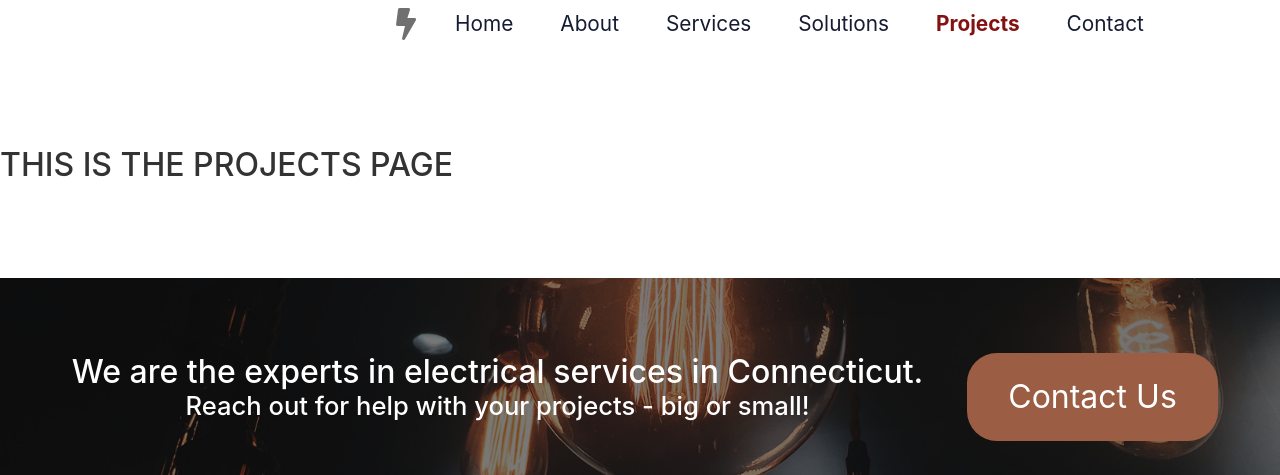
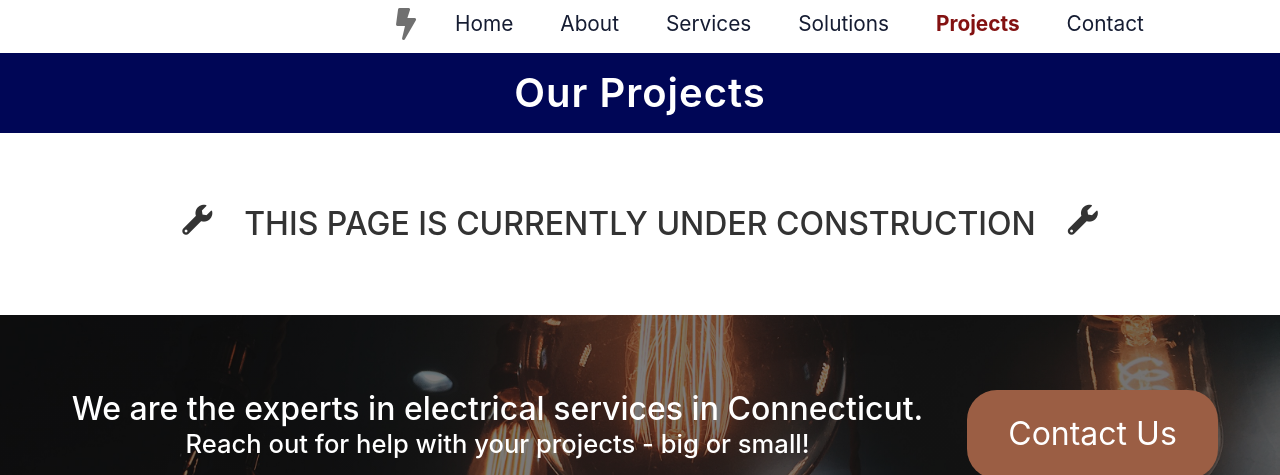
Before and after one commit to akovacs6194/electric-works, a website: page app/projects.html in a window 1280 px wide. Shown: the part 211-686 px from the top of the page. Drawn offline with nearby package versions, Linux system fonts and the light colour scheme.

Commit message:
Finished temp projects page

```diff
--- /dev/null
+++ b/app/assets/styles/modules/_projects-page.css
@@ -0,0 +1,8 @@
+.wrench {
+	font-size: 30px;
+
+}
+
+.side-space {
+	margin: 0 2rem;
+}
--- a/app/assets/styles/styles.css
+++ b/app/assets/styles/styles.css
@@ -19,3 +19,4 @@
 @import "modules/_services-page";
 @import "modules/_solutions-page";
 @import "modules/_contact-page";
+@import "modules/_projects-page";
--- a/app/projects.html
+++ b/app/projects.html
@@ -51,10 +51,20 @@
 			</div>
 		</nav>
 
+		<div class="page-section">
+				<h2 class="header-text py-3">Our Projects</h2>
+		</div>
+
 		<br>
 		<br>
 		<br>
-		<h1>THIS IS THE PROJECTS PAGE</h1>
+		<div class="container d-flex justify-content-center">
+			<div class="construction-message row">
+					<i class="fas fa-wrench wrench"></i>
+					<h1 class="d-flex side-space">THIS PAGE IS CURRENTLY UNDER CONSTRUCTION</h1>
+					<i class="fas fa-wrench wrench"></i>
+			</div>
+		</div>
 		<br>
 		<br>
 		<br>
--- a/app/temp/styles/styles.css
+++ b/app/temp/styles/styles.css
@@ -1583,3 +1583,12 @@ button:focus{
 		width: 100%
 }
 	}
+
+.wrench {
+	font-size: 30px;
+
+}
+
+.side-space {
+	margin: 0 2rem;
+}
```
